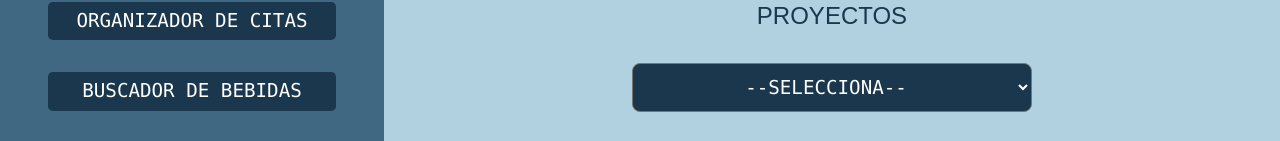
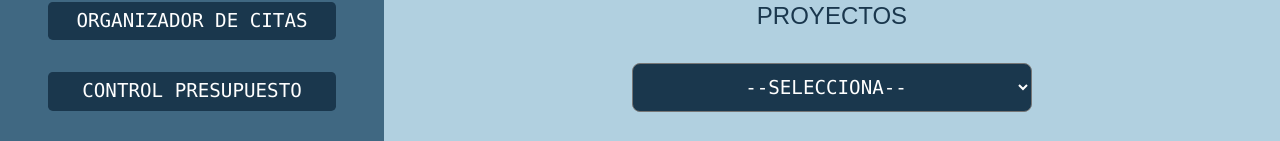
Before and after one commit to mau-mix/mi_portafolio, a React (Create React App) app: page / in a window 1280 px wide. Shown: the part 267-408 px from the top of the page. Built offline with nearby package versions, Linux system fonts and the light colour scheme.

Commit message:
añadiendo control presupuesto

```diff
--- a/src/components/SideBar.js
+++ b/src/components/SideBar.js
@@ -15,9 +15,9 @@ const SideBar = () => {
                 </a>
 
                 <a
-                    href='°#'
+                    href='https://fancy-pothos-6d35b5.netlify.app'
                     className={styles.enlaces}
-                      >Buscador de Bebidas
+                      >Control presupuesto
                 </a>
 
                 <a
```
